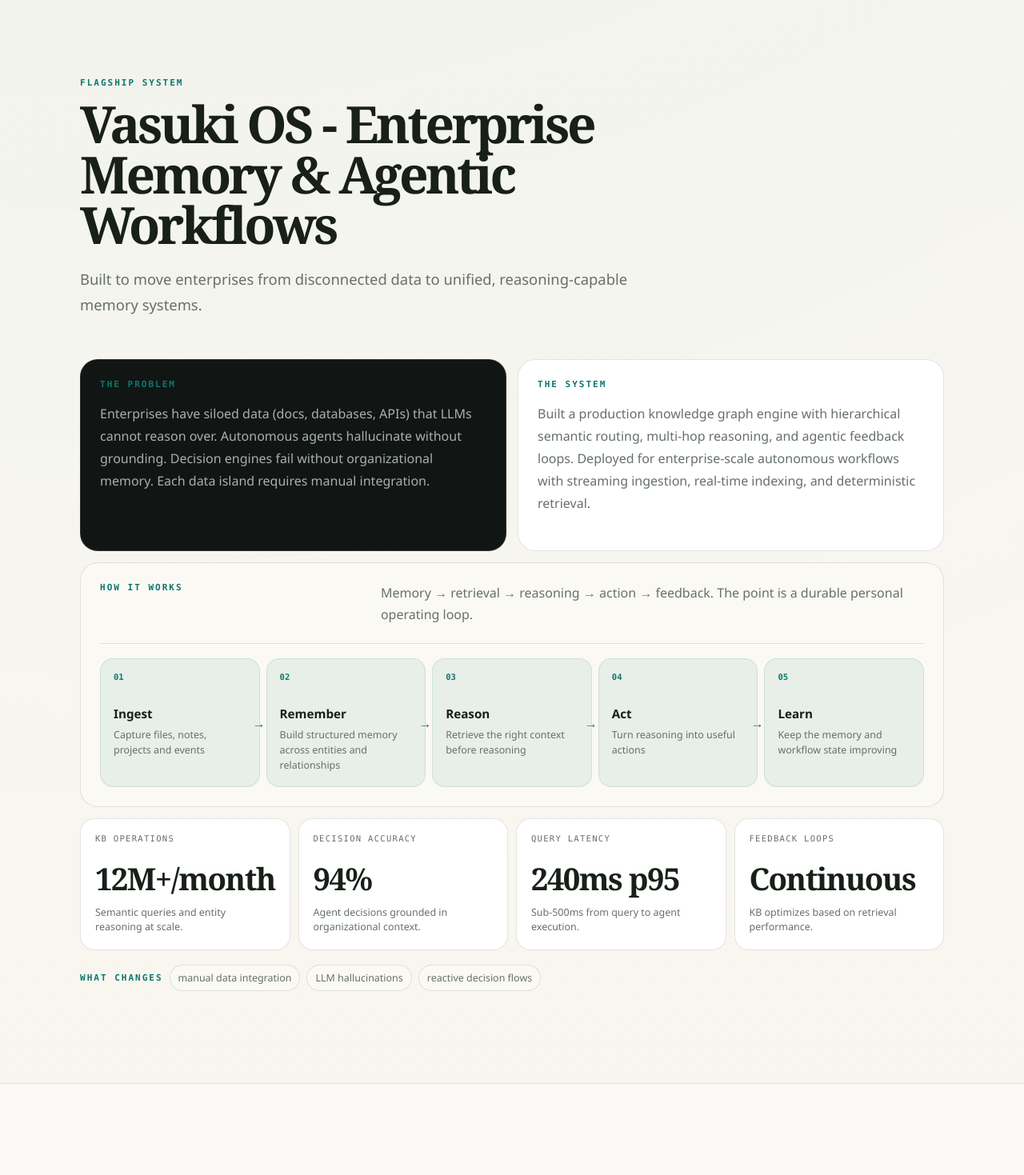
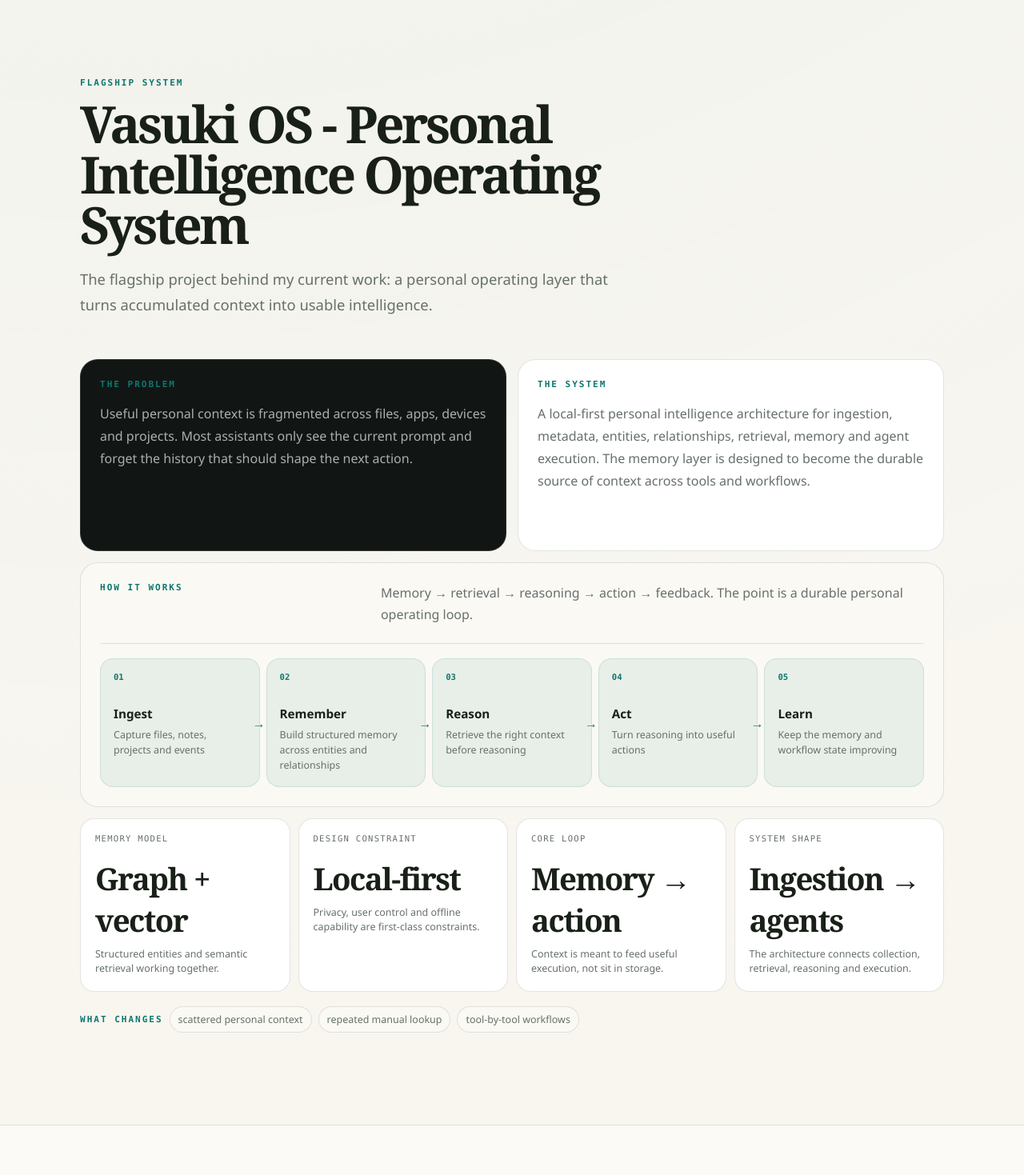
Before and after one commit to Manidhar8008/manidhar-portfolio, a React (Vite) app: page / in a window 1280 px wide. Shown: the part 1540-3009 px from the top of the page at 80% size. Built offline with nearby package versions, Linux system fonts and the light colour scheme.

Commit message:
Sync founder narrative with final portfolio story

```diff
--- a/src/content/founderNarrative.ts
+++ b/src/content/founderNarrative.ts
@@ -15,26 +15,26 @@ export const FOUNDER_NARRATIVE = {
   },
   flagship: {
     eyebrow: 'Flagship System',
-    title: 'Vasuki OS - Enterprise Memory & Agentic Workflows',
+    title: 'Vasuki OS - Personal Intelligence Operating System',
     problem:
-      'Enterprises have siloed data (docs, databases, APIs) that LLMs cannot reason over. Autonomous agents hallucinate without grounding. Decision engines fail without organizational memory. Each data island requires manual integration.',
+      'Useful personal context is fragmented across files, apps, devices and projects. Most assistants only see the current prompt and forget the history that should shape the next action.',
     systemBuilt:
-      'Built a production knowledge graph engine with hierarchical semantic routing, multi-hop reasoning, and agentic feedback loops. Deployed for enterprise-scale autonomous workflows with streaming ingestion, real-time indexing, and deterministic retrieval.',
+      'A local-first personal intelligence architecture for ingestion, metadata, entities, relationships, retrieval, memory and agent execution. The memory layer is designed to become the durable source of context across tools and workflows.',
     replaces: [
-      'manual data integration',
-      'LLM hallucinations',
-      'reactive decision flows',
+      'scattered personal context',
+      'repeated manual lookup',
+      'tool-by-tool workflows',
     ],
     closing:
-      'grounded autonomous agents, consistent organizational memory, measurable decision accuracy, enterprise-scale reasoning',
+      'Vasuki is the clearest expression of how I think: collect context, make it retrievable, reason over it, then turn the result into action.',
     impact: [
-      { label: 'KB Operations', value: '12M+/month', detail: 'Semantic queries and entity reasoning at scale.' },
-      { label: 'Decision Accuracy', value: '94%', detail: 'Agent decisions grounded in organizational context.' },
-      { label: 'Query Latency', value: '240ms p95', detail: 'Sub-500ms from query to agent execution.' },
-      { label: 'Feedback Loops', value: 'Continuous', detail: 'KB optimizes based on retrieval performance.' },
+      { label: 'Memory model', value: 'Graph + vector', detail: 'Structured entities and semantic retrieval working together.' },
+      { label: 'Design constraint', value: 'Local-first', detail: 'Privacy, user control and offline capability are first-class constraints.' },
+      { label: 'Core loop', value: 'Memory → action', detail: 'Context is meant to feed useful execution, not sit in storage.' },
+      { label: 'System shape', value: 'Ingestion → agents', detail: 'The architecture connects collection, retrieval, reasoning and execution.' },
     ],
     operatorSignal:
-      'Built to move enterprises from disconnected data to unified, reasoning-capable memory systems.',
+      'The flagship project behind my current work: a personal operating layer that turns accumulated context into usable intelligence.',
   },
   startup: {
     eyebrow: 'Startup | Janani.AI',
@@ -59,7 +59,7 @@ export const FOUNDER_NARRATIVE = {
   },
   executionUnits: [
     {
-      title: 'JAN.AI',
+      title: 'Jan.AI',
       context: 'Execution unit',
       detail:
         'An intelligent automation framework designed to orchestrate complex multi-platform workflows and execute autonomous decision-making.',
```
